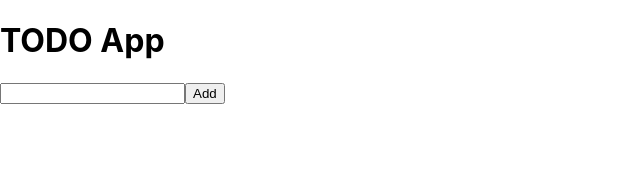
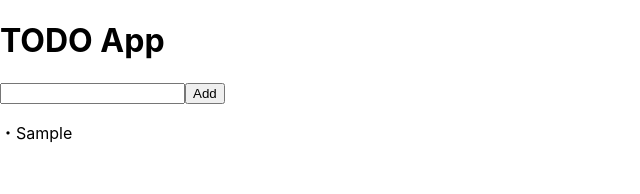
Before and after one commit to high-g/next-recoil, a Next.js app: page / in a window 1280 px wide. Both pictures are taken after typing "Sample" into the empty fields and a click on the button "Add". Shown: the top 194 px of the page, without its empty margins (0-640 px from the left). Built offline with nearby package versions, Linux system fonts and the light colour scheme.

Commit message:
Update todo

```diff
--- /dev/null
+++ b/components/todo-items.tsx
@@ -0,0 +1,18 @@
+import React, { FC } from 'react'
+import { useSetRecoilState } from 'recoil'
+import { actions, todosState } from '@/store/todo'
+
+interface Props {
+  todo: string
+}
+
+const TodoItem: FC<Props> = ({ todo }) => {
+  const setTodos = useSetRecoilState(todosState)
+  const onClick = () => {
+    setTodos((prevTods) => {
+      return actions.deleteTodo(prevTods, id)
+    })
+  }
+  return <p onClick={onClick}>・{todo}</p>
+}
+export default TodoItem
--- a/pages/index.tsx
+++ b/pages/index.tsx
@@ -1,16 +1,19 @@
 import React, { FC } from 'react'
 import { useRecoilValue } from 'recoil'
-import { todosState, todosCountState } from '@/store/todo'
+import { todosState } from '@/store/todo'
 import TodoCreater from '@/components/todo-creater'
+import TodoItem from '@/components/todo-items'
 
 const Home: FC = () => {
   const todos = useRecoilValue(todosState)
-  const todosCountState = useRecoilValue(todosState)
 
   return (
     <div>
       <h1>TODO App</h1>
       <TodoCreater />
+      {todos.map((todoItem) => (
+        <TodoItem id={todoItem.id} key={todoItem.id} todo={todoItem.text} />
+      ))}
     </div>
   )
 }
--- a/store/todo.ts
+++ b/store/todo.ts
@@ -21,10 +21,10 @@ export const todosCountState = selector({
   }
 })
 
-// const deleteTodo: Todo[] = (prevTodos: Todo[], id: number) => {
-//   return prevTodos.filter((todo) => todo.id !== id)
-// }
+const deleteTodo: Todo[] = (prevTodos: Todo[], id: number) => {
+  return prevTodos.filter((todo) => todo.id !== id)
+}
 
-// export const actions = {
-//   deleteTodo
-// }
+export const actions = {
+  deleteTodo
+}
```
